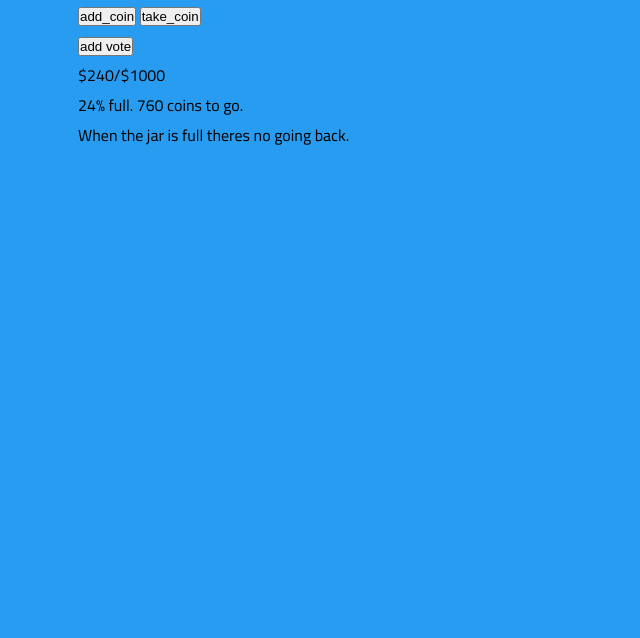
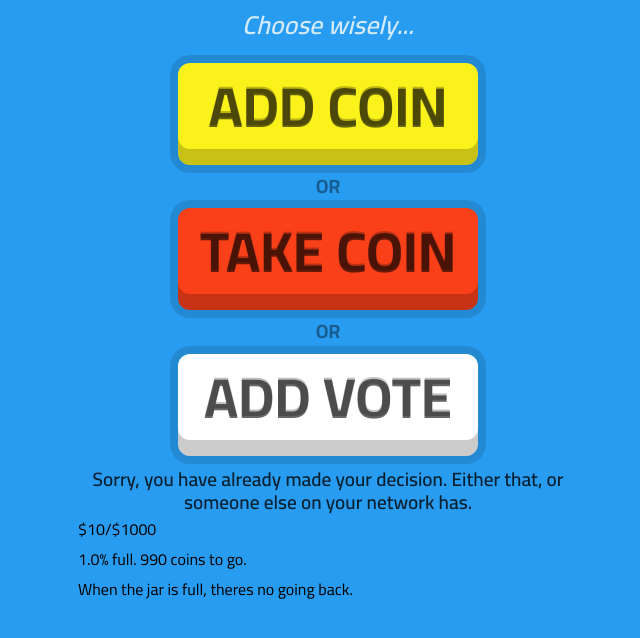
Before and after one commit to yaclive/212-Web-App, a Flask app: page /jar in a window 1280 px wide. Shown: the top 638 px of the page, without its empty margins (312-952 px from the left). Run offline with Flask 2, Linux system fonts and the light colour scheme; data comes from the database, SQL or seed files in the repository; both versions use the stored data as it was after the commit.

Commit message:
button css

```diff
--- a/run.py
+++ b/run.py
@@ -22,12 +22,54 @@ def index():
 
 @app.route('/jar')
 def jar():
-    return(render_template('jar.html', has_visited=check_ip())) # Check if user has visited before, if so send that to template
+    db = sqlite3.connect(DBFILE)
+
+    cur = db.execute('SELECT * FROM jars WHERE id=1')
+    stats = cur.fetchone()
+
+    return(render_template(
+        'jar.html',
+        coins=stats[1],
+        capacity=stats[2],
+        has_visited=check_ip() # Check if user has visited before, if so send that to template
+    ))
 
 @app.route('/vote')
 def vote():
     return(render_template('vote.html'))
 
-@app.route('/confirm')
+@app.route('/confirm', methods=['GET', 'POST'])
 def confirm():
-    return(render_template('confirm.html'))
+    if (check_ip()): return redirect(url_for('jar')) # Deny double submission
+
+    if (request.form['action'] == 'add coin' or request.form['action'] == 'take coin'):
+        # Make change to jar
+        db = sqlite3.connect(DBFILE)
+
+        # First and foremost, log users ip address to mitigate attacks
+        #user_ip = request.remote_addr
+        #cur = db.execute('INSERT INTO voters(ip_address, vote) VALUES(?, ?)', (user_ip, request.form['action']))
+        #db.commit()
+
+        # Get jar balance
+        cur = db.execute('SELECT coins FROM jars WHERE id=1')
+        coins = cur.fetchone()[0] # Amount of coins currently in the jar
+
+        if (request.form['action'] == 'add coin'):
+            coins += 1
+        elif (request.form['action'] == 'take coin'):
+            coins -= 1
+
+        coins = max(coins, 0) # Ensure jar cant have negative coins
+
+        cur = db.execute('UPDATE jars SET coins=? WHERE id=1', (coins,)) # Set new jar balance
+
+        # Detect if the jar is full
+        # Close project
+
+        db.commit()
+        db.close()
+
+        return(render_template('confirm.html', action=request.form['action']))
+    else:
+        return redirect(url_for('jar')) # Send them back
--- a/static/style.css
+++ b/static/style.css
@@ -1,13 +1,20 @@
 @import url('https://fonts.googleapis.com/css?family=Cairo:400,600,700&display=swap');
+
+:root {
+	--blue: #289CF0;
+	--yellow: #FBF21B;
+	--red: #F94018;
+}
 
 * {
 	margin: 0;
 	padding: 0;
+	box-sizing: border-box;
 }
 
 body {
 	font-family: 'Cairo', sans-serif;
-	background: #289CF0;
+	background: var(--blue);
 }
 
 .wrapper {
@@ -17,4 +24,68 @@ body {
 
 .paper {
 	background: white;
+	text-align: center;
 }
+
+.col-buttons {
+	text-align: center;
+}
+
+.precaution {
+	color: rgba(255, 255, 255, 0.8);
+	font-weight: 600;
+	font-size: 1.6em;
+	line-height: 2em;
+	font-style: italic;
+}
+
+.btn-divider {
+	color: rgba(0, 0, 0, 0.4);
+	font-weight: 700;
+	font-size: 1.2em;
+	line-height: 1em;
+}
+
+.btn {
+	box-sizing: content-box;
+	width: 300px;
+	height: 84px;
+	margin: 12px 0;
+	padding: 2px 0 16px 0;
+	border-radius: 12px;
+	border: none;
+	background: var(--yellow);
+	box-shadow: inset 0px -16px 0px rgba(0, 0, 0, 0.2), 0px 0px 0px 8px rgba(0, 0, 0, 0.12);
+	text-transform: uppercase;
+	font-family: inherit;
+	font-weight: 700;
+	font-size: 3.5em;
+	line-height: 0em;
+	color: rgba(0, 0, 0, 0.6);
+	text-shadow: 0px -2px 0px rgba(0, 0, 0, 0.25);
+
+	transition: box-shadow .1s, padding .1s, margin .1s;
+}
+.btn:hover {
+	box-shadow: inset 0px -8px 0px rgba(0, 0, 0, 0.2), 0px 0px 0px 8px rgba(0, 0, 0, 0.12);
+	padding: 2px 0 8px 0;
+	margin-top: 20px;
+}
+.btn:active {
+	box-shadow: inset 0px 0px 0px rgba(0, 0, 0, 0.2), 0px 0px 0px 8px rgba(0, 0, 0, 0.12);
+	padding: 2px 0 0px 0;
+	margin-top: 28px;
+}
+.btn-take {
+	background: var(--red);
+}
+.btn-vote {
+	background: white;
+}
+
+.error {
+	color: rgba(0, 0, 0, 0.8);
+	font-weight: 600;
+	font-size: 1.2em;
+	line-height: 1.2em;
+}
--- a/templates/confirm.html
+++ b/templates/confirm.html
@@ -2,8 +2,9 @@
 {% block content %}
 	<div class="wrapper">
 		<div class="paper">
-			<h1>thank you</h1>
-			<p>You added a coin! <br />You made a difference and we appretiate your contribution. <br />Sadly, our short-lived time together must come to an end. <br />You cannot vote again. <br />We wish you good fortune in your future. <br />Goodbye.</p>
+			<h1>thank you!</h1>
+			<p><strong>You {% if action=='add coin' %}added{% elif action=='take coin' %}took{% else %}admired{% endif %} a coin! </strong><br />You made a difference and we appretiate your contribution. <br />Sadly, our short-lived time together must come to an end. <br />You cannot vote again. <br />We wish you good fortune in your future. <br />Goodbye.</p>
+			<a href="{{ url_for('jar') }}"><button class="btn">back</button></a>
 		</div>
 	</div>
 {% endblock %}
--- a/templates/index.html
+++ b/templates/index.html
@@ -2,7 +2,7 @@
 {% block content %}
 	<div class="wrapper">
 		<div class="paper">
-			<h1>welcome</h1>
+			<h1>welcome!</h1>
 			<p>You have a decision to make. <br /><strong>You only get one vote. </strong><br />Will you help or hinder? <br />Only you know the answer. <br /><strong>Make it count. </strong></p>
 			<a href="{{ url_for('jar') }}"><button class="btn">okay</button></a>
 		</div>
--- a/templates/jar.html
+++ b/templates/jar.html
@@ -1,22 +1,27 @@
 {% extends 'base.html' %}
 {% block content %}
 	<div class="wrapper">
-		<div class="column">
+		<div class="column col-buttons">
 			{% if has_visited==0 %}
+			<span class="precaution">Choose wisely...</span>
 			<form action="{{ url_for('confirm') }}" method="POST">
-			<input type="submit" name="action" class="btn" value="add_coin">
-			<input type="submit" name="action" class="btn" value="take_coin">
+			<input type="submit" name="action" class="btn" value="add coin">
+			<div class="btn-divider">OR</div>
+			<input type="submit" name="action" class="btn btn-take" value="take coin">
+			<div class="btn-divider">OR</div>
 			</form>
-			<a href="{{ url_for('vote') }}"><button class="btn">add vote</button></a>
+			<a href="{{ url_for('vote') }}"><button class="btn btn-vote">add vote</button></a>
+
+			<p class="error">Sorry, you have already made your decision. Either that, or someone else on your network has.</p>
 			{% else %}
-			<p class="voteMessage">Sorry, you have already made your decision. Either that, or someone else on your network has.</p>
+			<p class="error">Sorry, you have already made your decision. Either that, or someone else on your network has.</p>
 			{% endif %}
 		</div>
 		<div class="column">
 			<div class="jar"></div>
 			<div class="stats">
-				<div class="main">$240/$1000</div>
-				<div class="sub">24% full. 760 coins to go. <br />When the jar is full theres no going back.</div>
+				<div class="main">${{ coins }}/${{ capacity }}</div>
+				<div class="sub">{{ (coins/capacity) * 100 }}&percnt; full. {{ capacity-coins }} coins to go. <br />When the jar is full, theres no going back.</div>
 			</div>
 		</div>
 	</div>
```
Also changed, not shown: jar.db, 1 other file.
